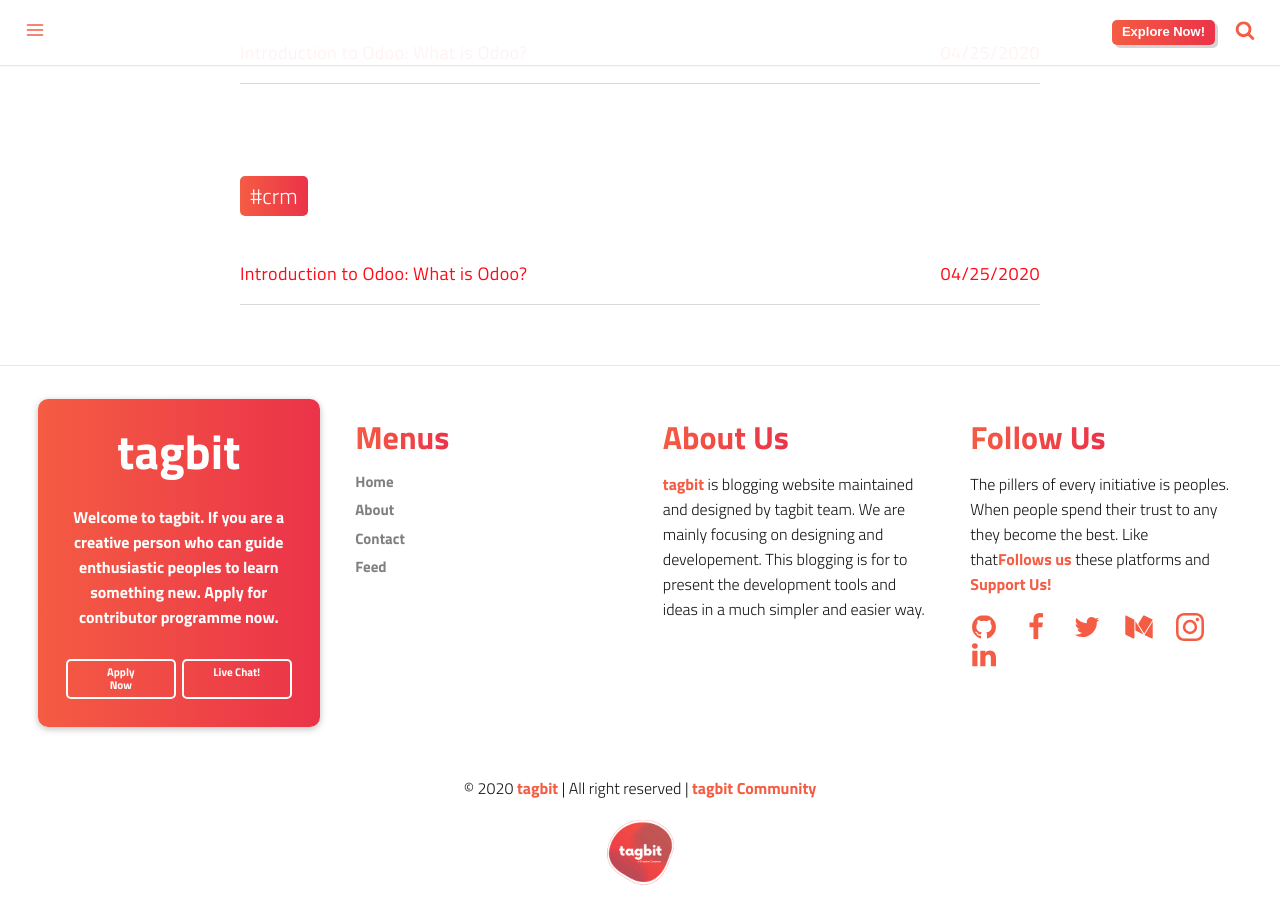
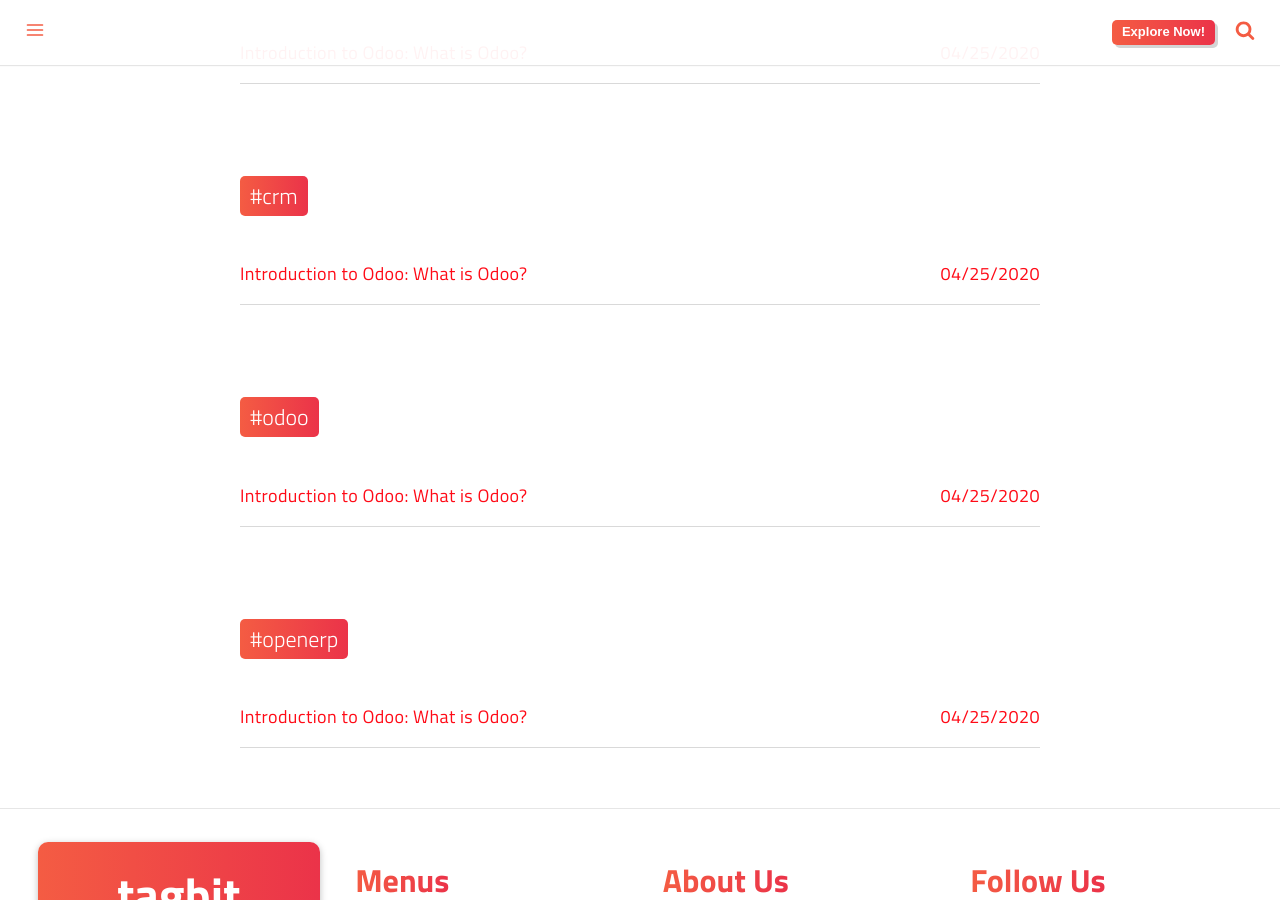
Before and after one commit to mohammed-akl/TagBit, a Jekyll site: the page built from tags.html, in a window 1280 px wide and 900 px high, scrolled down 9038 px. Built offline with Jekyll 4.4.1, drawn with Linux system fonts in a browser that asks for light colours; a script that is not in the unit is left out.

Commit message:
Update Posts “2010-03-03-why-books-should-be-your-priority”

```diff
--- a/_posts/2010-03-03-why-books-should-be-your-priority.md
+++ b/_posts/2010-03-03-why-books-should-be-your-priority.md
@@ -13,6 +13,8 @@
   - Erp
   - read
   - crm
+  - odoo
+  - openerp
 author: hafis abdul rasak
 paginate: false
 ---
```
Also changed, not shown: other parts of _posts/2010-03-03-why-books-should-be-your-priority.md (+1 -1 lines).
